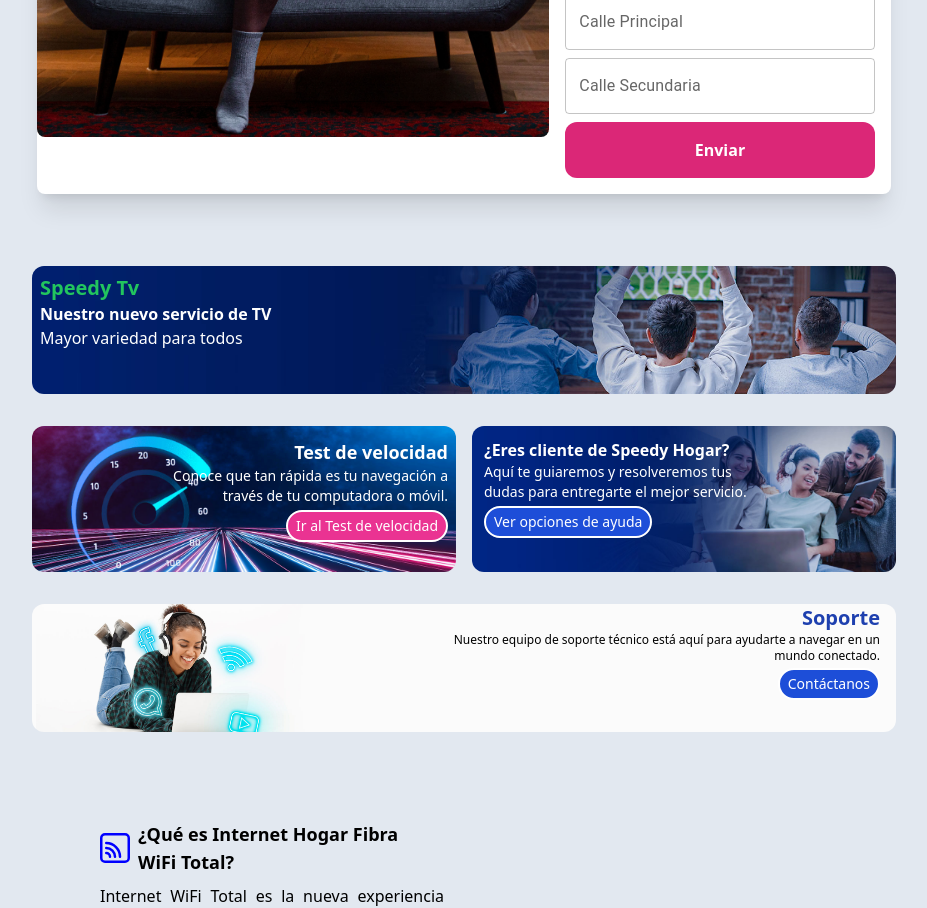
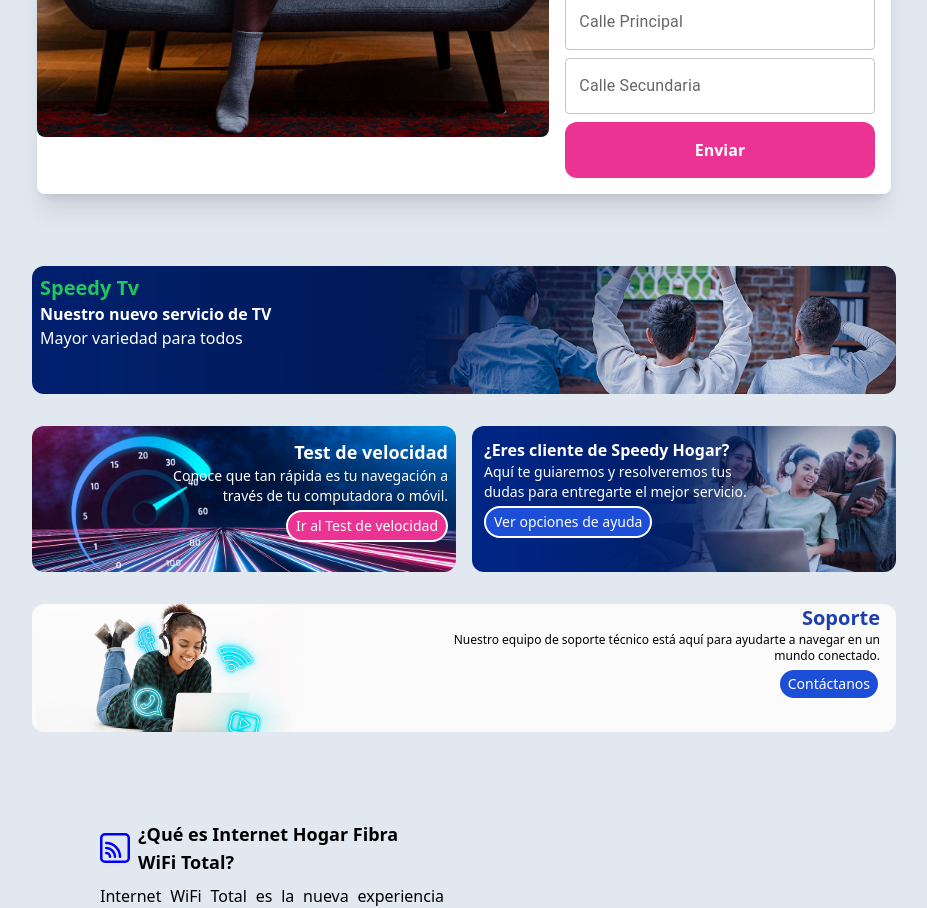
Before and after one commit to repo-prez/speedy, a React (Vite) app: page / in a window 1280 px wide. Shown: the part 1760-2668 px from the top of the page, without its empty margins (176-1103 px from the left). Built offline with nearby package versions, Linux system fonts and the light colour scheme.

Commit message:
Fix secondary color

```diff
--- a/src/pages/home/components/Form.jsx
+++ b/src/pages/home/components/Form.jsx
@@ -137,7 +137,7 @@
           />
 
           <button
-            className='bg-pink-600 hover:bg-pink-700 text-white font-bold p-4 rounded-xl'
+            className='bg-secondary hover:bg-pink-700 text-white font-bold p-4 rounded-xl'
             type='submit'
           >
             Enviar
--- a/src/pages/home/components/MenuPlans.jsx
+++ b/src/pages/home/components/MenuPlans.jsx
@@ -6,6 +6,8 @@
 const MenuPlans = ({ activeProduct, setActiveProduct }) => {
 
   const { home, business, tv, dual } = activeProduct
+
+
 
 
   return (
```
